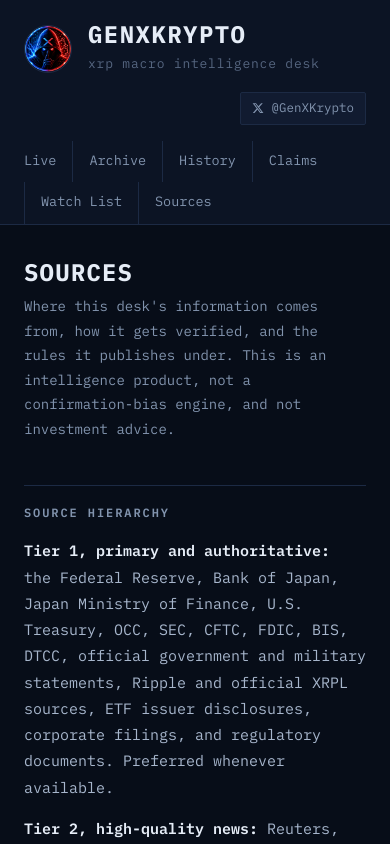
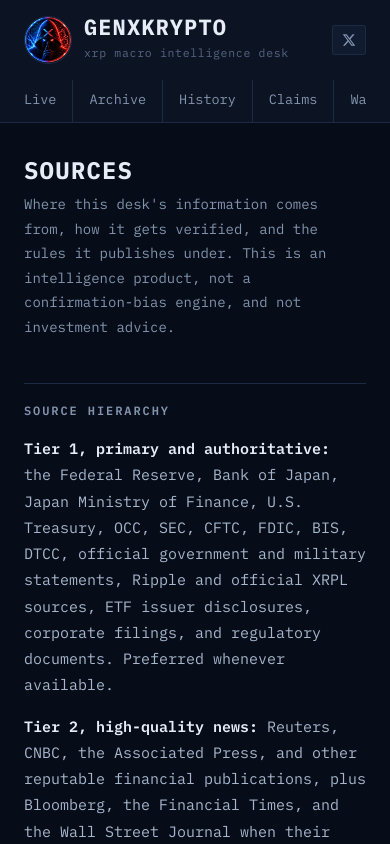
Before and after one commit to LINIHQ/macro-intel-desk, a Next.js app: page /sources in a window 390 px wide. Shown: the top 844 px of the page. Built offline with nearby package versions, Linux system fonts and the light colour scheme.

Commit message:
Mobile header + tiles: swipeable single-line nav, icon-only X pill, no status-word truncation

```diff
--- a/app/globals.css
+++ b/app/globals.css
@@ -37,8 +37,8 @@ a:focus-visible, button:focus-visible { outline: 2px solid var(--acc); outline-o
 /* ---------- header ---------- */
 
 .site-head { border-bottom: 1px solid var(--line); background: var(--panel); padding: 22px 0 0; }
-.brand-row { display: flex; align-items: center; gap: 16px; flex-wrap: wrap; }
-.brand { display: flex; align-items: center; gap: 16px; color: var(--text); }
+.brand-row { display: flex; align-items: center; gap: 16px; }
+.brand { display: flex; align-items: center; gap: 16px; color: var(--text); min-width: 0; }
 .brand:hover { text-decoration: none; }
 .brand-avatar {
   display: block;
@@ -48,7 +48,7 @@ a:focus-visible, button:focus-visible { outline: 2px solid var(--acc); outline-o
   border: 1px solid var(--line);
   flex-shrink: 0;
 }
-.brand-text { display: block; }
+.brand-text { display: block; min-width: 0; }
 .brand-main {
   display: block;
   font-weight: 700;
@@ -70,6 +70,7 @@ a:focus-visible, button:focus-visible { outline: 2px solid var(--acc); outline-o
   align-items: center;
   gap: 7px;
   margin-left: auto;
+  flex-shrink: 0;
   font-size: 12.5px;
   padding: 4px 11px 5px;
   border: 1px solid var(--line);
@@ -81,14 +82,19 @@ a:focus-visible, button:focus-visible { outline: 2px solid var(--acc); outline-o
 .x-link:hover { color: var(--text); border-color: var(--acc); text-decoration: none; }
 .nav {
   display: flex;
-  flex-wrap: wrap;
+  flex-wrap: nowrap;
+  overflow-x: auto;
+  -webkit-overflow-scrolling: touch;
+  scrollbar-width: none;
   margin-top: 16px;
   font-size: 13.5px;
 }
+.nav::-webkit-scrollbar { display: none; }
 .nav a {
   color: var(--dim);
   padding: 8px 16px 10px;
   border-left: 1px solid var(--line);
+  white-space: nowrap;
   transition: color 120ms ease;
 }
 .nav a:first-child { border-left: none; padding-left: 0; }
@@ -349,8 +355,20 @@ h2 {
 .empty { border: 1px dashed var(--line); padding: 28px 20px; color: var(--dim); text-align: center; }
 
 @media (max-width: 600px) {
+  .site-head { padding-top: 16px; }
+  .brand-row { gap: 12px; }
+  .brand { gap: 12px; }
   .brand-avatar { width: 48px; height: 48px; }
-  .brand-main { font-size: 24px; }
+  .brand-main { font-size: 22px; letter-spacing: 0.05em; }
+  .brand-sub { font-size: 11.5px; margin-top: 5px; }
+  .x-link { padding: 7px 9px; }
+  .x-link .x-label { display: none; }
+  .x-link svg { width: 14px; height: 14px; }
+
+  .tile-mid { display: block; }
+  .tile-val { font-size: 16px; }
+  .trend { display: block; width: 100%; max-width: 120px; margin-top: 7px; }
+
   h1 { font-size: 24px; }
 }
 
```
